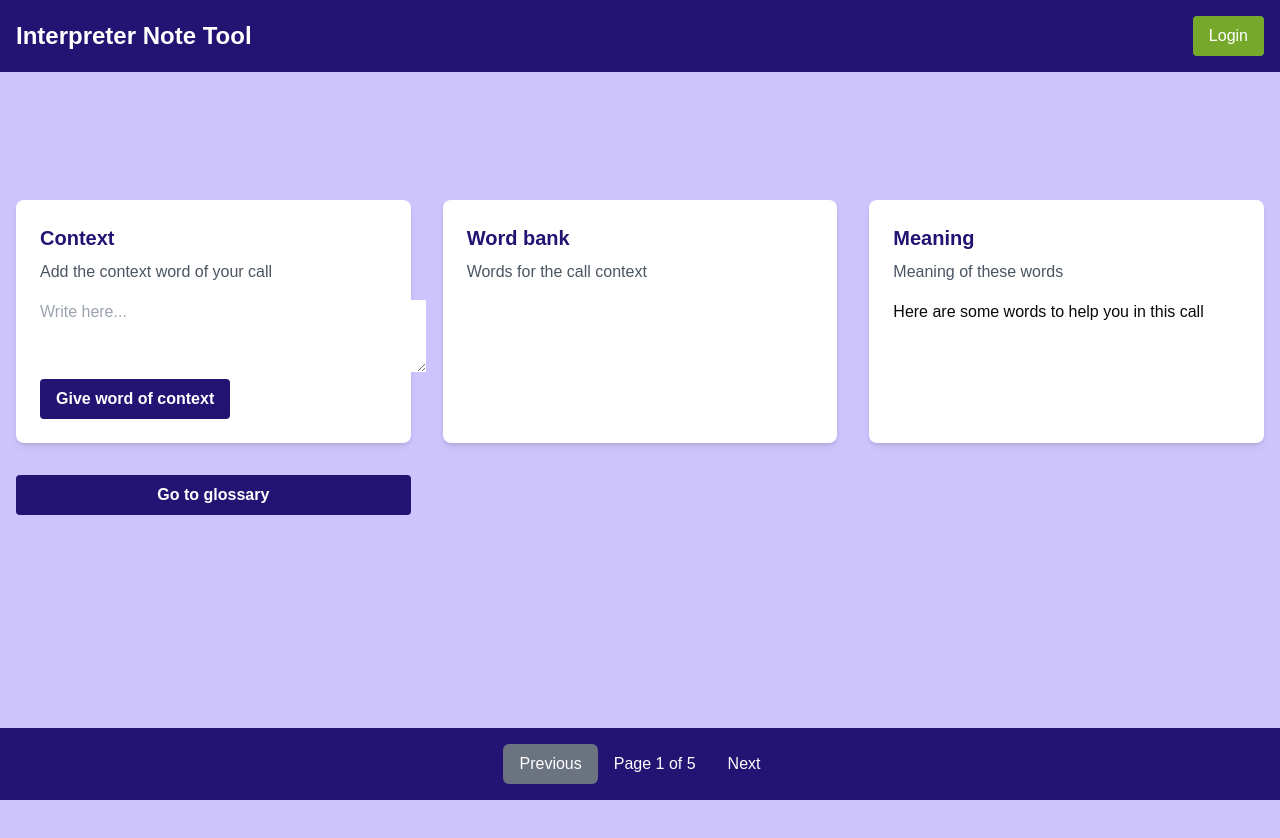
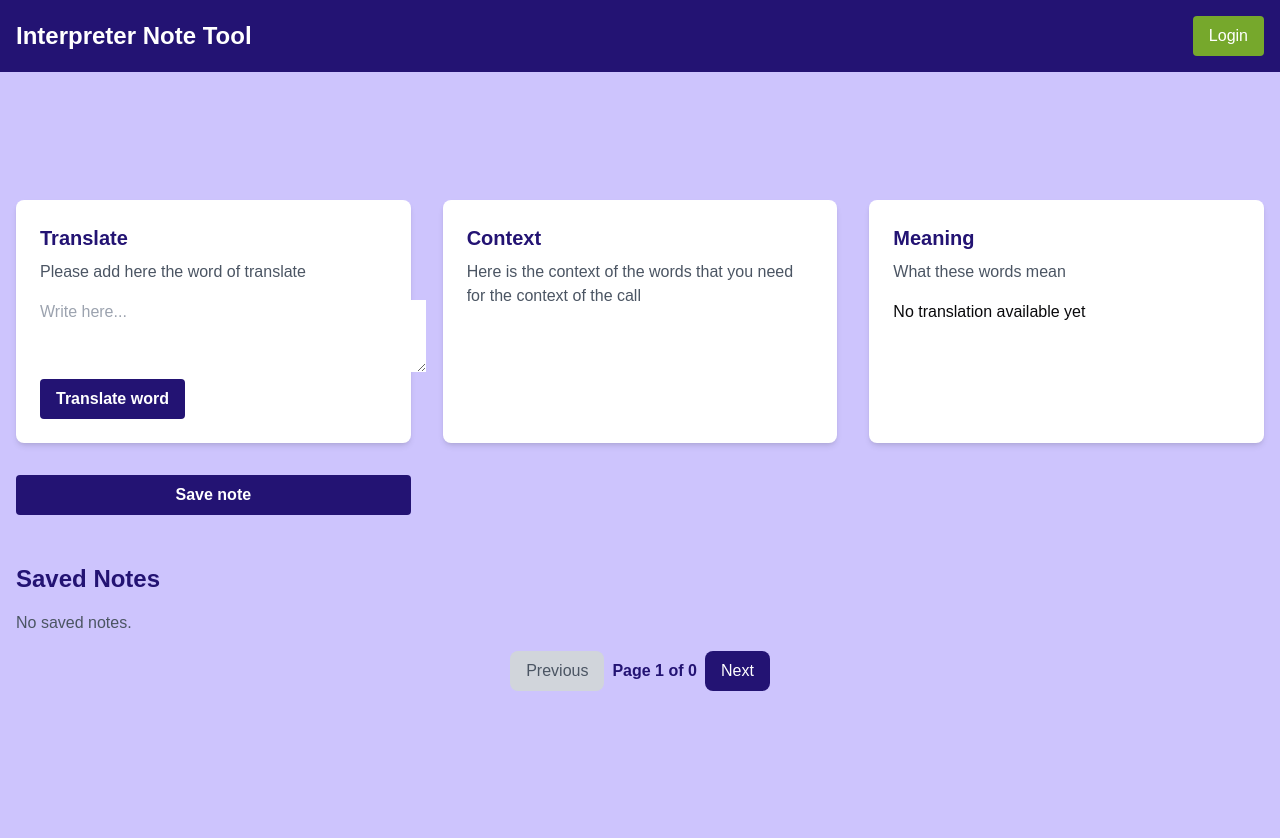
Before and after one commit to GeraBadua/interpreter-note-tool, a Next.js app: page /contextTool in a window 1280 px wide. Shown: the top 838 px of the page. Built offline with nearby package versions, Linux system fonts and the light colour scheme.

Commit message:
fixingpagination/context/Alexis

```diff
--- a/src/app/contextTool/page.jsx
+++ b/src/app/contextTool/page.jsx
@@ -1,45 +1,66 @@
-'use client';
+'use client'; // This file is a client-side component
+import React, { useState, useEffect } from 'react';
+import { useRouter } from 'next/navigation'; // Import useRouter hook
+import TextArea from '../components/textarea';
+import { Button } from '../components/button'; // Corrected import path
 
-import React, { useState, useEffect } from 'react';
-import { useRouter } from 'next/navigation';
-import TextArea from '../components/textarea';
-import { Button } from '../components/button';
-
-export default function ContextTool() {
+export default function contextTool() {
   const [context, setContext] = useState('');
   const [wordBank, setWordBank] = useState([]);
   const [translation, setTranslation] = useState('');
-  const [notes, setNotes] = useState('');
-  const [savedNotes, setSavedNotes] = useState([]);
-  const [currentPage, setCurrentPage] = useState(1);
-  const totalPages = 5;
-  const router = useRouter();
+  const [notes, setNotes] = useState(''); // State to manage the notes text
+  const [savedNotes, setSavedNotes] = useState([]); // State to manage saved notes
 
-  const goToGlossaryPage = () => {
-    router.push('/glossaryBox');
+  const [currentPage, setCurrentPage] = useState(1); // State for current page in pagination
+  const notesPerPage = 5; // Set the number of notes per page
+
+  const router = useRouter(); // Initialize the useRouter hook
+
+  // Calculate the current notes to display based on pagination
+  const indexOfLastNote = currentPage * notesPerPage;
+  const indexOfFirstNote = indexOfLastNote - notesPerPage;
+  const currentNotes = savedNotes.slice(indexOfFirstNote, indexOfLastNote);
+
+  const totalPages = Math.ceil(savedNotes.length / notesPerPage);
+
+  // Handle changing pages
+  const handlePageChange = (newPage) => {
+    if (newPage >= 1 && newPage <= totalPages) {
+      setCurrentPage(newPage);
+    }
   };
 
+  // Function to handle context input change
   const handleContextChange = (e) => {
     const newContext = e.target.value;
     setContext(newContext);
 
+    // Update the word bank
     const updatedWordBank = newContext
       ? newContext.split(' ').map((word) => word.toLowerCase())
       : [];
     setWordBank(updatedWordBank);
   };
 
+  // Function to handle translation API call
   const fetchTranslation = async (text) => {
     try {
-      const response = await fetch('https://api.deepl.com/v2/translate', {
+      // Call the translation API (replace with actual API URL)
+      const response = await fetch('https://api.deepl.com/v2/translate', { // Replace with actual API
         method: 'POST',
-        headers: { 'Content-Type': 'application/json' },
-        body: JSON.stringify({ text, target_lang: 'es' }),
+        headers: {
+          'Content-Type': 'application/json',
+        },
+        body: JSON.stringify({
+          text,   // The text to be translated
+          target_lang: 'es', // Target language for translation (example: Spanish)
+        }),
       });
+
       const data = await response.json();
 
       if (response.ok) {
-        setTranslation(data.translatedText);
+        setTranslation(data.translatedText); // Assuming the API returns the translation as 'translatedText'
       } else {
         console.error('Error fetching translation:', response.statusText);
       }
@@ -48,30 +69,36 @@ export default function ContextTool() {
     }
   };
 
+  // UseEffect to fetch translation when context changes
   useEffect(() => {
     if (context) {
-      fetchTranslation(context);
+      fetchTranslation(context); // Fetch translation when context changes
     }
   }, [context]);
 
+  // Function to handle saving notes
   const handleSaveNote = () => {
-    setSavedNotes([...savedNotes, notes]);
-    setNotes('');
-    router.push('/home');
+    setSavedNotes([...savedNotes, notes]); // Add the current notes to savedNotes array
+    setNotes(''); // Clear the notes after saving
+
+    // Navigate back to home after saving
+    router.push('/home'); // Programmatic navigation to the home page
   };
 
   return (
-    <div className="min-h-screen bg-[#cdc4fd] flex flex-col justify-between">
+    <div className="min-h-screen bg-[#cdc4fd]">
       <main className="container mx-auto px-4 py-16">
         <section className="mt-16 grid md:grid-cols-3 gap-8">
-          <FeatureCard title="Context" description="Add the context word of your call">
+          {/* First FeatureCard: Note Taking */}
+          <FeatureCard title="Translate" description="Please add here the word of translate">
             <TextArea value={context} onChange={handleContextChange} />
-            <Button className="mt-4 bg-[#231373] text-white hover:bg-[#1c125c] transition duration-300 ease-in-out">
-              Give word of context
+            <Button onClick={() => fetchTranslation(context)}>
+              Translate word
             </Button>
           </FeatureCard>
 
-          <FeatureCard title="Word bank" description="Words for the call context">
+          {/* Second FeatureCard: Word Bank */}
+          <FeatureCard title="Context" description="Here is the context of the words that you need for the context of the call ">
             <ul>
               {wordBank.map((word, index) => (
                 <li key={index} className="text-gray-600">{word}</li>
@@ -79,63 +106,68 @@ export default function ContextTool() {
             </ul>
           </FeatureCard>
 
-          <FeatureCard title="Meaning" description="Meaning of these words">
-            <p>{translation || 'Here are some words to help you in this call'}</p>
+          {/* Third FeatureCard: Translation Management */}
+          <FeatureCard title="Meaning" description="What these words mean">
+            <p>{translation || 'No translation available yet'}</p>
           </FeatureCard>
 
-          <Button
-            onClick={goToGlossaryPage}
-            className="bg-[#231373] text-white hover:bg-[#1c125c] transition duration-300 ease-in-out">
-            Go to glossary
+          <Button onClick={handleSaveNote}>
+            Save note
           </Button>
         </section>
+
+        {/* Saved Notes with Pagination */}
+        <section className="mt-12">
+          <h2 className="text-2xl font-semibold text-[#231373] mb-4">Saved Notes</h2>
+          {currentNotes.length > 0 ? (
+            <ul className="bg-white p-6 rounded-lg shadow-md">
+              {currentNotes.map((note, index) => (
+                <li key={index} className="text-gray-600 mb-2">
+                  {note}
+                </li>
+              ))}
+            </ul>
+          ) : (
+            <p className="text-gray-600">No saved notes.</p>
+          )}
+
+          {/* Pagination Controls */}
+          <div className="flex justify-center items-center mt-4 space-x-2">
+            <button
+              onClick={() => handlePageChange(currentPage - 1)}
+              disabled={currentPage === 1}
+              className={`px-4 py-2 rounded-lg ${
+                currentPage === 1 ? 'bg-gray-300 text-gray-600 cursor-not-allowed' : 'bg-[#231373] text-white'
+              }`}
+            >
+              Previous
+            </button>
+
+            <span className="text-[#231373] font-semibold">
+              Page {currentPage} of {totalPages}
+            </span>
+
+            <button
+              onClick={() => handlePageChange(currentPage + 1)}
+              disabled={currentPage === totalPages}
+              className={`px-4 py-2 rounded-lg ${
+                currentPage === totalPages ? 'bg-gray-300 text-gray-600 cursor-not-allowed' : 'bg-[#231373] text-white'
+              }`}
+            >
+              Next
+            </button>
+          </div>
+        </section>
       </main>
-
-      <Pagination
-        currentPage={currentPage}
-        totalPages={totalPages}
-        onPageChange={setCurrentPage}
-      />
     </div>
   );
 }
 
+// FeatureCard component to render each card
 const FeatureCard = ({ title, description, children }) => (
-  <div className="bg-white p-6 rounded-lg shadow-md transition duration-300 ease-in-out transform hover:scale-105">
+  <div className="bg-white p-6 rounded-lg shadow-md">
     <h3 className="text-xl font-semibold text-[#231373] mb-2">{title}</h3>
     <p className="text-gray-600 mb-4">{description}</p>
     {children}
   </div>
 );
-
-const Pagination = ({ currentPage, totalPages, onPageChange }) => {
-  const handlePrevious = () => {
-    if (currentPage > 1) {
-      onPageChange(currentPage - 1);
-    }
-  };
-
-  const handleNext = () => {
-    if (currentPage < totalPages) {
-      onPageChange(currentPage + 1);
-    }
-  };
-
-  return (
-    <div className="fixed bottom-0 left-0 right-0 bg-[#231373] text-white py-4 flex justify-center items-center space-x-4">
-      <button
-        onClick={handlePrevious}
-        disabled={currentPage === 1}
-        className="px-4 py-2 bg-[#231373] text-white rounded-md hover:bg-[#1c125c] disabled:bg-gray-500">
-        Previous
-      </button>
-      <span>Page {currentPage} of {totalPages}</span>
-      <button
-        onClick={handleNext}
-        disabled={currentPage === totalPages}
-        className="px-4 py-2 bg-[#231373] text-white rounded-md hover:bg-[#1c125c] disabled:bg-gray-500">
-        Next
-      </button>
-    </div>
-  );
-};
```
